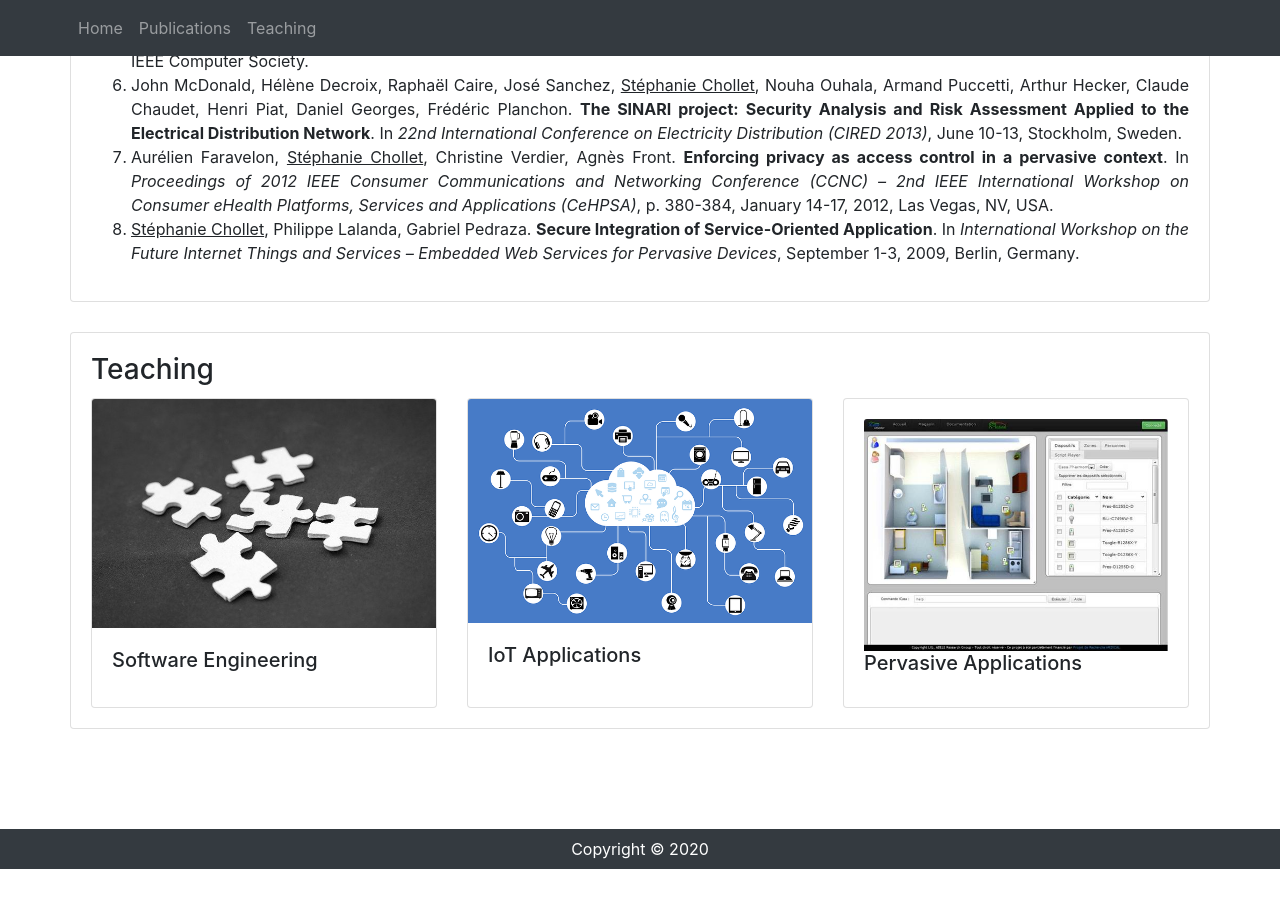
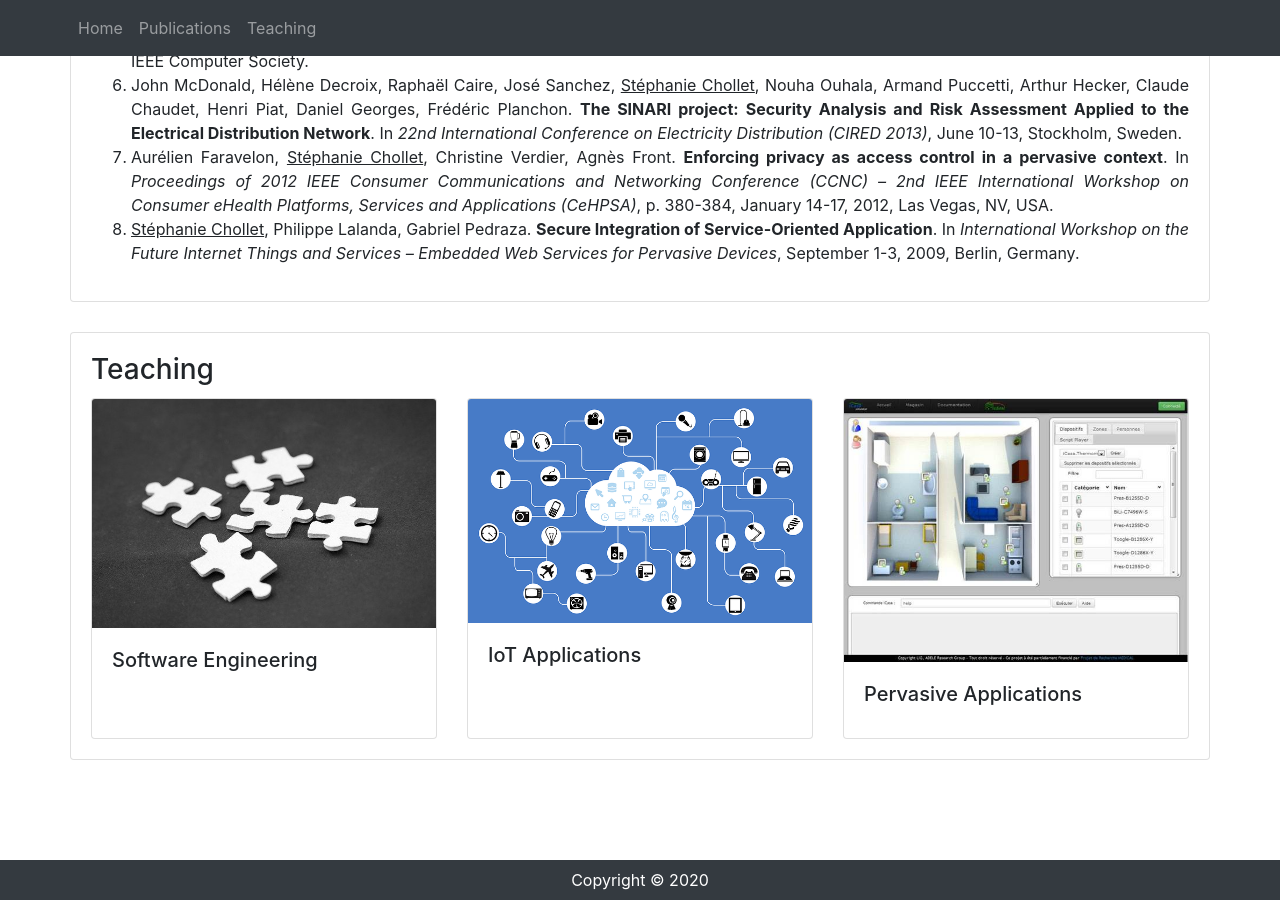
Before and after one commit to schollet/homepage, a Jekyll site: the page built from index.html, in a window 1280 px wide and 900 px high, scrolled down 3859 px. Built offline with Jekyll 4.4.1, drawn with Linux system fonts in a browser that asks for light colours; before the commit the page ends 4728 px from its top, so only the background shows below that.

Commit message:
Update index.html

```diff
--- a/index.html
+++ b/index.html
@@ -206,8 +206,8 @@ layout: default
 			</div>
 		</div>
 		<div class="card">
+			<img src="assets/icasa.jpg" class="card-img-top">
 			<div class="card-body">
-				<img src="assets/icasa.jpg" class="card-img-top">
 				<h5 class="card-title">Pervasive Applications</h5>
 			</div>
 		</div>
```
